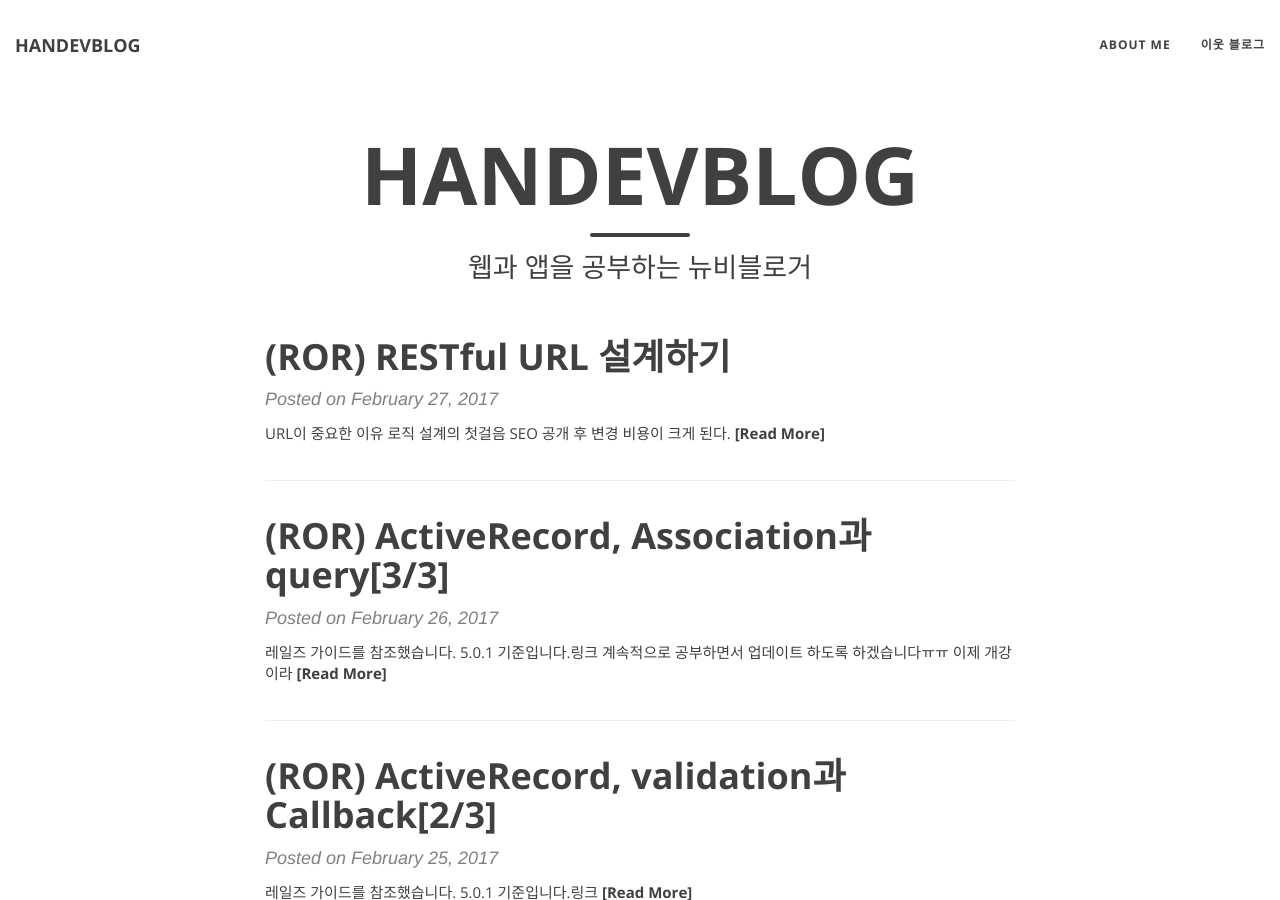
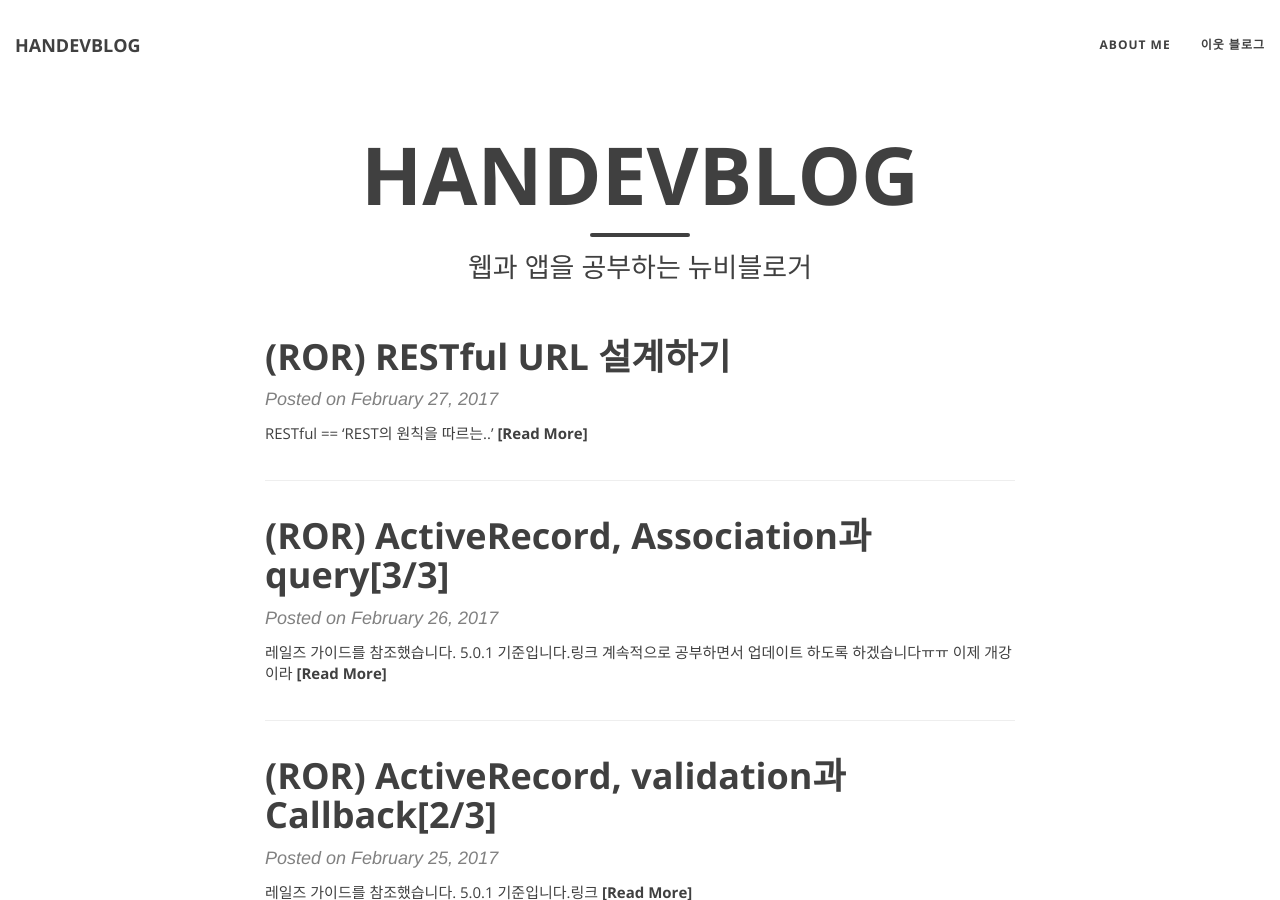
Before and after one commit to hanjungv/hanjungv.github.io, a Jekyll site: the page built from index.html, in a window 1280 px wide and 900 px high. Built offline with Jekyll 4.4.1, drawn with Linux system fonts in a browser that asks for light colours; nearby versions of some CDN libraries; the list of posts is cut into pages by our own code.

Commit message:
new post table error change

```diff
--- a/_posts/2017-02/27/2017-02-27-1_ROR_RestfulURL.markdown
+++ b/_posts/2017-02/27/2017-02-27-1_ROR_RestfulURL.markdown
@@ -5,6 +5,8 @@
 category: ROR
 
 ---
+
+#### RESTful == 'REST의 원칙을 따르는..'
 
 ### URL이 중요한 이유
 * 로직 설계의 첫걸음
@@ -36,6 +37,7 @@
 :---:|:---:|:---:|:---:|:---:
 콜렉션 | /articles | 글 목록 | 글 저장 | 없음 | 글 전체 삭제?
 인스턴스 | /articles/:id | id글 조회 | 없음 | id글 수정 | id글 삭제
+
 * 복수형 리소스이름, 일관된 대소문자
 
 ~~~
```
Also changed, not shown: other parts of _posts/2017-02/27/2017-02-27-1_ROR_RestfulURL.markdown (+0 -1 lines).
